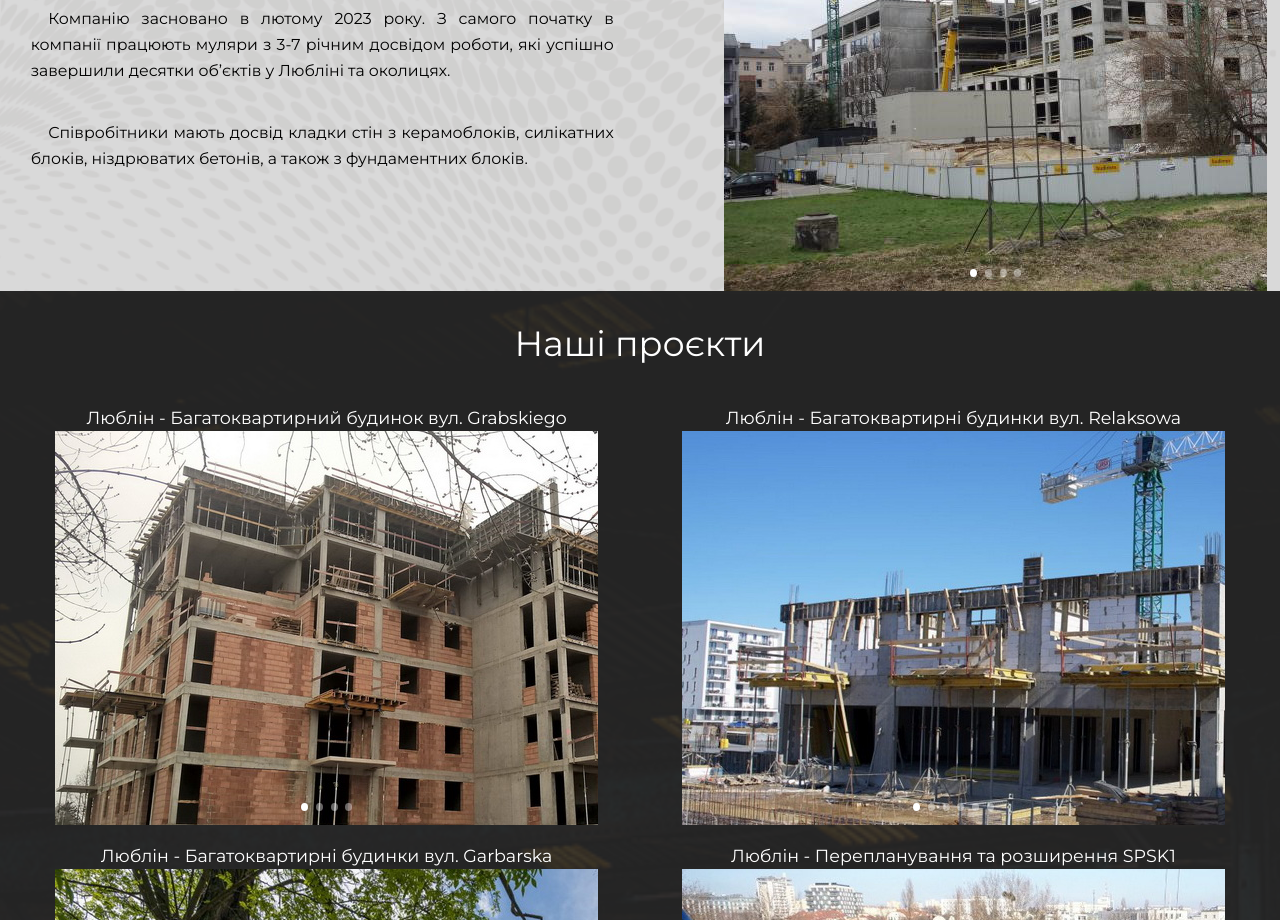
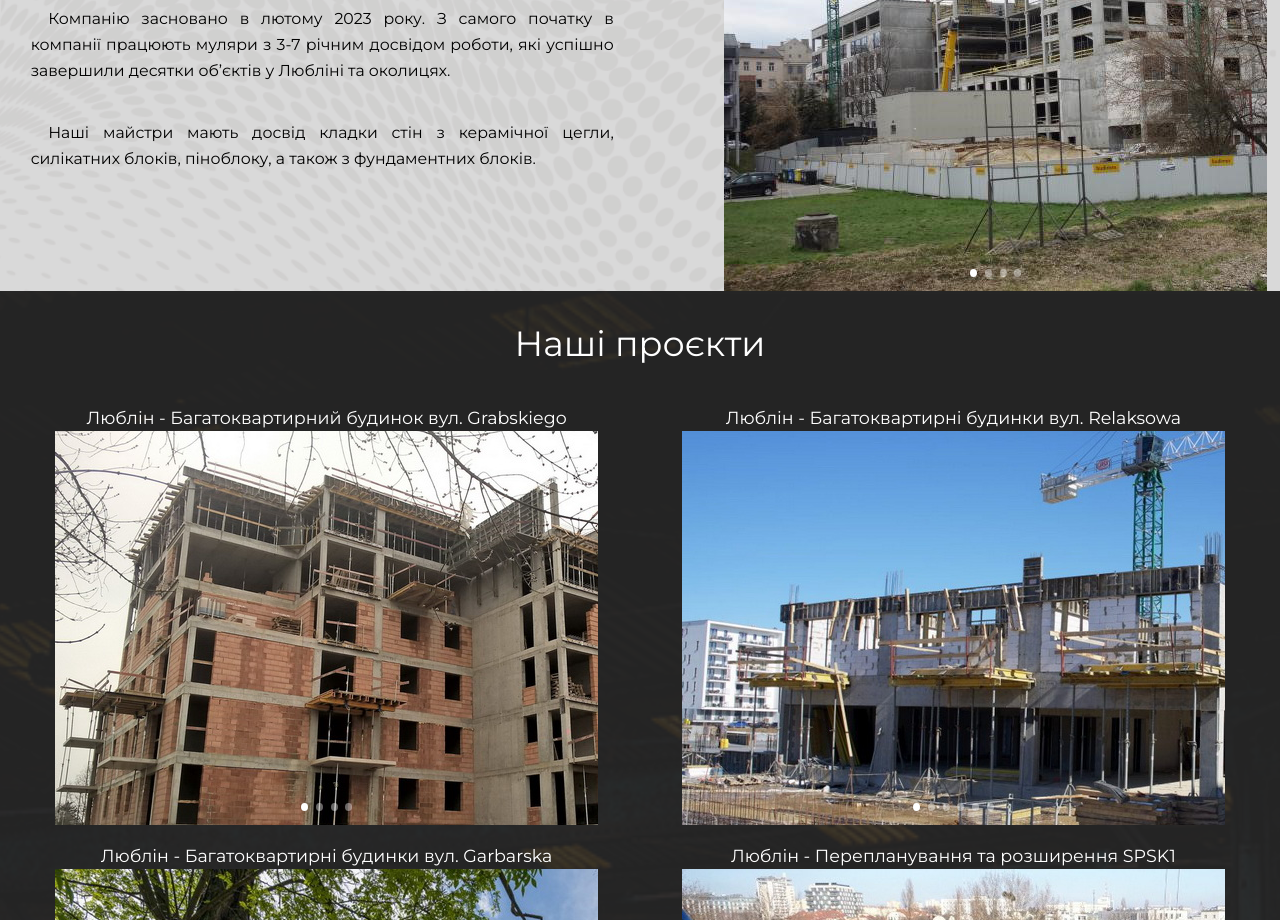
Before and after one commit to hudzon-hawk/AlexBud_redesigned, a plain HTML site: page uk/index.html in a window 1280 px wide. Shown: the part 1000-1920 px from the top of the page. Drawn offline with nearby package versions, Linux system fonts and the light colour scheme.

Commit message:
Minor updates

```diff
--- a/uk/index.html
+++ b/uk/index.html
@@ -76,8 +76,8 @@
                             <p>Компанію засновано в лютому 2023 року. З самого початку в компанії працюють муляри з 3-7
                                 річним досвідом роботи, які успішно завершили десятки об’єктів у Любліні та околицях.
                             </p>
-                            <p>Співробітники мають досвід кладки стін з керамоблоків, силікатних блоків, ніздрюватих
-                                бетонів, а також з фундаментних блоків.
+                            <p>Наші майстри мають досвід кладки стін з керамічної цегли, силікатних блоків, піноблоку, а
+                                також з фундаментних блоків.
                             </p>
                         </div>
                     </div>
```
